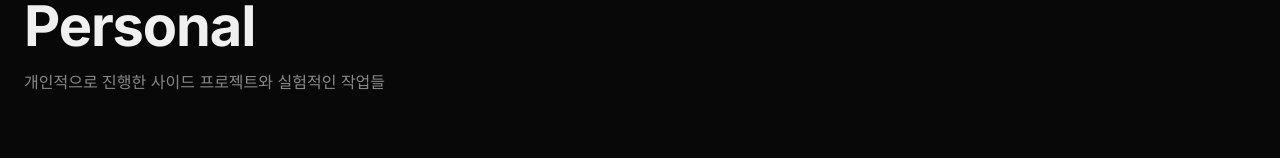
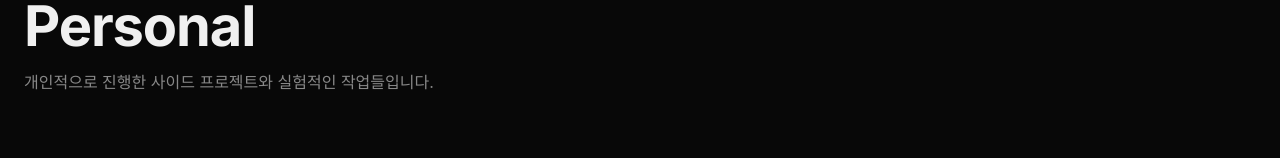
Before and after one commit to gntcjswo/woosung-portfolio, a React (Vite) app: page /personal in a window 1280 px wide. Shown: the part 132-290 px from the top of the page. Built offline with nearby package versions, Linux system fonts and the light colour scheme; a web font is replaced by a local one.

Commit message:
개인 프로젝트 설명글 변경

```diff
--- a/src/pages/PersonalPage/index.jsx
+++ b/src/pages/PersonalPage/index.jsx
@@ -9,17 +9,17 @@ import styles from './PersonalPage.module.scss';
 export function PersonalPage() {
   const clearFilters = useFilterStore((s) => s.clearFilters);
   const pageHeaderRef = usePageAnimation();
-  useEffect(() => { clearFilters(); }, [clearFilters]);
+  useEffect(() => {
+    clearFilters();
+  }, [clearFilters]);
   return (
     <main className={styles.page}>
       <div className={styles.inner}>
         <header ref={pageHeaderRef} className={styles.pageHeader}>
           <h1 className={styles.heading}>Personal</h1>
-          <p className={styles.subHeading}>
-            개인적으로 진행한 사이드 프로젝트와 실험적인 작업들
-          </p>
+          <p className={styles.subHeading}>개인적으로 진행한 사이드 프로젝트와 실험적인 작업들입니다.</p>
         </header>
-        <ProjectGrid useData={usePersonalProjects} variant="personal" />
+        <ProjectGrid useData={usePersonalProjects} variant='personal' />
       </div>
       <ProjectModal />
     </main>
```
